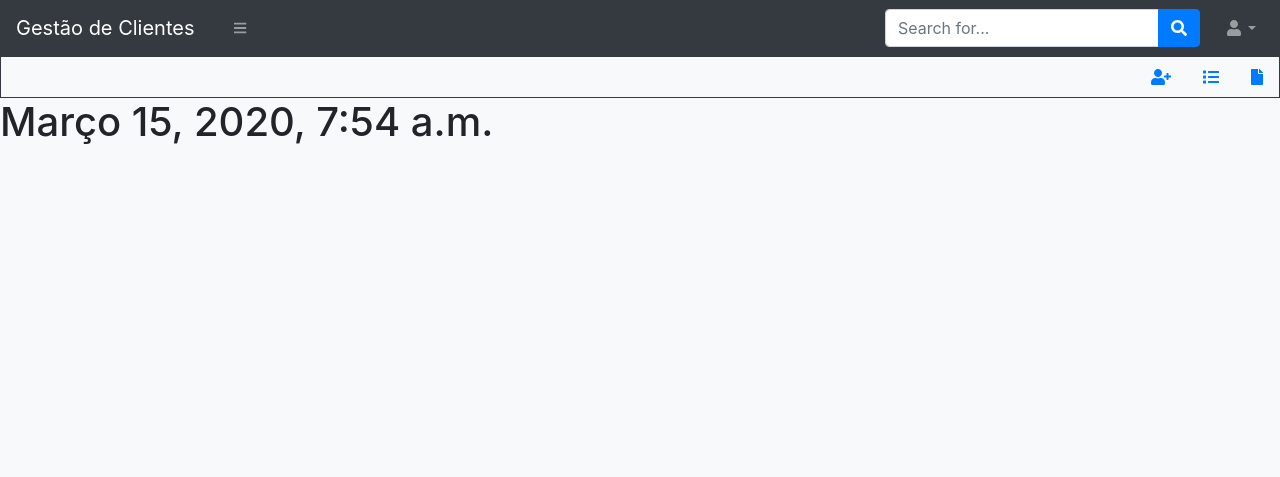
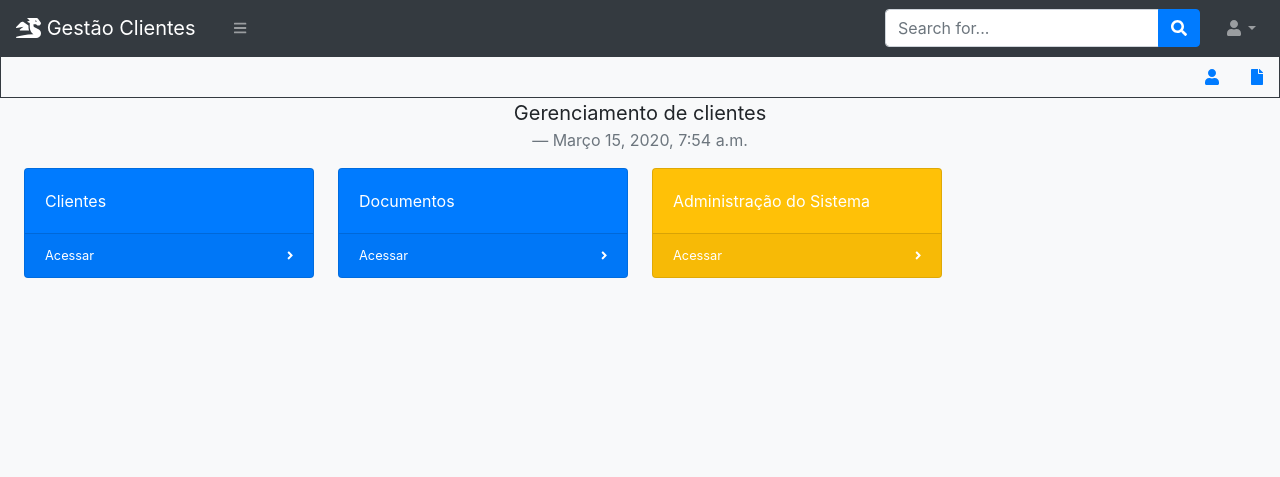
Before and after one commit to dnetochaves/gestao_clientes, a Django app: page /clientes/start/ in a window 1280 px wide. Shown: the top 477 px of the page. Run offline with Django 3.2, Linux system fonts and the light colour scheme; the visitor is signed in with stand-in values (Sample User, id 1); some libraries are stand-ins or nearby versions.

Commit message:
Leyout improvements

```diff
--- a/clientes/templates/clientes/docs_form.html
+++ b/clientes/templates/clientes/docs_form.html
@@ -5,7 +5,7 @@
 {% endblock %}
 
 {% block main %}
-<div class="container">
+ <div class="container">
 <form method="POST" enctype="multipart/form-data">
     {% csrf_token %}
     {{ form|bootstrap }}
--- a/clientes/templates/clientes/start_clientes.html
+++ b/clientes/templates/clientes/start_clientes.html
@@ -4,5 +4,40 @@
 {% endblock %}
 
 {% block main %}
-<h1>{{ time }}</h1>
+<blockquote class="blockquote text-center">
+  <p class="mb-0">Gerenciamento de clientes</p>
+  <footer class="blockquote-footer">{{ time }} <cite title="Source Title"></cite></footer>
+</blockquote>
+  <div class="container-fluid">
+                         <div class="row">
+                            <div class="col-xl-3 col-md-4">
+                                <div class="card bg-primary text-white mb-4">
+                                    <div class="card-body">Clientes</div>
+                                    <div class="card-footer d-flex align-items-center justify-content-between">
+                                        <a class="small text-white stretched-link" href="{% url 'person_list'%}">Acessar</a>
+                                        <div class="small text-white"><i class="fas fa-angle-right"></i></div>
+                                    </div>
+                                </div>
+                            </div>
+                            <div class="col-xl-3 col-md-4">
+                                <div class="card bg-primary text-white mb-4">
+                                    <div class="card-body">Documentos</div>
+                                    <div class="card-footer d-flex align-items-center justify-content-between">
+                                        <a class="small text-white stretched-link" href="{% url 'docs_list'%}">Acessar</a>
+                                        <div class="small text-white"><i class="fas fa-angle-right"></i></div>
+                                    </div>
+                                </div>
+                            </div>
+
+                            <div class="col-xl-3 col-md-4">
+                                <div class="card bg-warning text-white mb-4">
+                                    <div class="card-body">Administração do Sistema</div>
+                                    <div class="card-footer d-flex align-items-center justify-content-between">
+                                        <a class="small text-white stretched-link" href="#">Acessar</a>
+                                        <div class="small text-white"><i class="fas fa-angle-right"></i></div>
+                                    </div>
+                                </div>
+                            </div>
+                        </div>
+                      </div>
 {% endblock %}
--- a/templates/base.html
+++ b/templates/base.html
@@ -14,7 +14,7 @@
     </head>
     <body class="sb-nav-fixed sb-sidenav-toggled bg-light">
         <nav class="sb-topnav navbar navbar-expand navbar-dark bg-dark">
-            <a class="navbar-brand" href="index.html">Gestão de Clientes</a><button class="btn btn-link btn-sm order-1 order-lg-0" id="sidebarToggle" href="#"><i class="fas fa-bars"></i></button
+            <a class="navbar-brand" href="index.html"><i class="fas fa-dragon"></i> Gestão Clientes</a><button class="btn btn-link btn-sm order-1 order-lg-0" id="sidebarToggle" href="#"><i class="fas fa-bars"></i></button
             ><!-- Navbar Search-->
             <form class="d-none d-md-inline-block form-inline ml-auto mr-0 mr-md-3 my-2 my-md-0">
                 <div class="input-group">
@@ -79,10 +79,7 @@
             <div id="layoutSidenav_content">
                 <ul class="nav justify-content-end bg-light border border-dark">
                     <li class="nav-item">
-                      <a class="nav-link active" href="{% url 'new_person' %}"><i class="fas fa-user-plus"></i></a>
-                    </li>
-                    <li class="nav-item">
-                        <a class="nav-link active" href="{% url 'person_list' %}"><i class="fas fa-list"></i></a>
+                        <a class="nav-link active" href="{% url 'person_list' %}"><i class="fas fa-user"></i></a>
                       </li>
                       <li class="nav-item">
                         <a class="nav-link active" href="{% url 'docs_list' %}"><i class="fa fa-file"></i></a>
--- a/templates/registration/login.html
+++ b/templates/registration/login.html
@@ -8,7 +8,7 @@
         <meta name="viewport" content="width=device-width, initial-scale=1, shrink-to-fit=no" />
         <meta name="description" content="" />
         <meta name="author" content="" />
-        <title>Gestão Clientes</title>
+        <title>Login</title>
         <link href="{% static 'css/styles.css' %}" rel="stylesheet" />
         <script src="https://cdnjs.cloudflare.com/ajax/libs/font-awesome/5.11.2/js/all.min.js" crossorigin="anonymous"></script>
     </head>
@@ -20,7 +20,7 @@
                         <div class="row justify-content-center">
                             <div class="col-lg-5">
                                 <div class="card shadow-lg border-0 rounded-lg mt-5">
-                                    <div class="card-header"><h3 class="text-center font-weight-light my-4">Login</h3></div>
+                                    <div class="card-header"><h3 class="text-center font-weight-light my-4"><i class="fas fa-dragon"></i></h3></div>
                                     <div class="card-body">
                                         <form method="POST">
                                             {% csrf_token %}
--- a/website/templates/website/website.html
+++ b/website/templates/website/website.html
@@ -13,7 +13,7 @@
 
   <!-- Bootstrap core CSS -->
   <link href="{% static 'bootstrap/dist/css/bootstrap.min.css' %}" rel="stylesheet">
-
+  <script src="https://cdnjs.cloudflare.com/ajax/libs/font-awesome/5.11.2/js/all.min.js" crossorigin="anonymous"></script>
 <style>
   /*!
  * Start Bootstrap - The Big Picture (https://startbootstrap.com/template-overviews/the-big-picture)
@@ -35,7 +35,7 @@ body {
   <!-- Navigation -->
   <nav class="navbar navbar-expand-lg navbar-dark bg-dark fixed-bottom">
     <div class="container">
-      <a class="navbar-brand" href="#">Gestão de Clientes</a>
+      <a class="navbar-brand" href="#"><i class="fas fa-dragon"></i></a>
       <button class="navbar-toggler" type="button" data-toggle="collapse" data-target="#navbarResponsive" aria-controls="navbarResponsive" aria-expanded="false" aria-label="Toggle navigation">
         <span class="navbar-toggler-icon"></span>
       </button>
```
Also changed, not shown: clientes/templates/clientes/docs_list.html (+22 -5 lines), clientes/templates/clientes/new_person.html (+37 -7 lines), clientes/templates/clientes/person_list.html (+20 -5 lines), media/clients_photo/images.jpeg (added).
